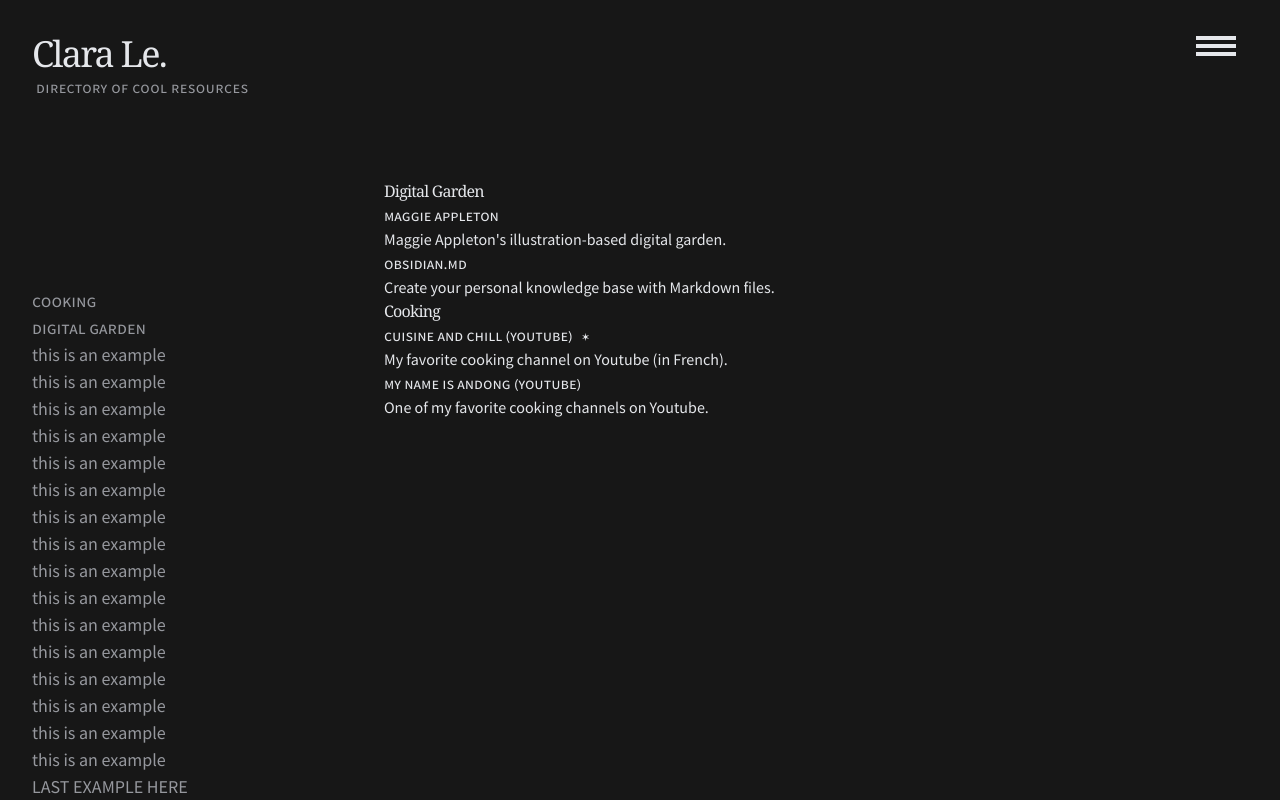
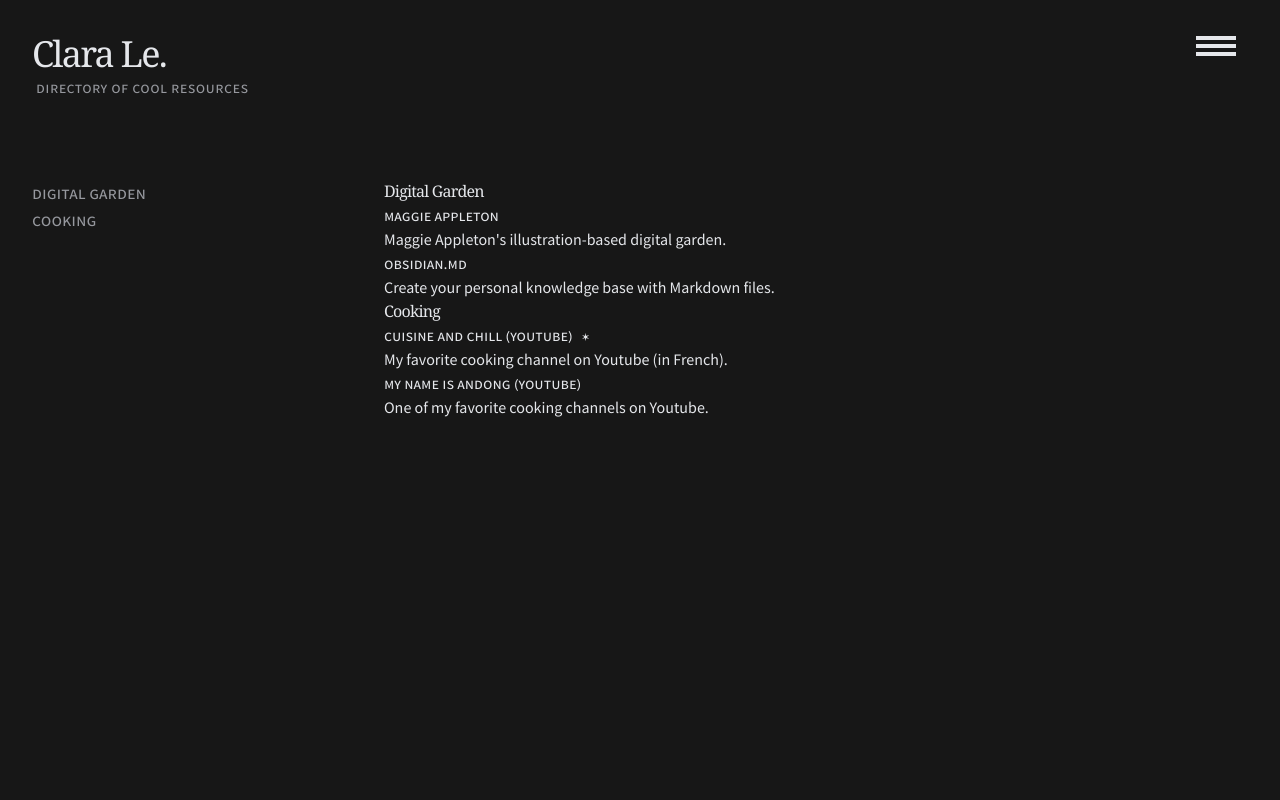
Before and after one commit to hgcl/clara-website, a Next.js app: page /favorites in a window 1280 px wide. Shown: the top 800 px of the page. Built offline with nearby package versions, Linux system fonts and the light colour scheme; a web font is replaced by a local one; what @tailwindcss/typography would draw is missing.

Commit message:
Add link to /favorites

```diff
--- a/components/footer.js
+++ b/components/footer.js
@@ -37,7 +37,8 @@ export default function Footer() {
         </div>
         <p className="text-center">
           Want to know{" "}
-          <Link href="/about-this-website">how this website is built</Link>?
+          <Link href="/about-this-website">how this website is built</Link>? —
+          Oh a&ensp;<Link href="/favorites">✶</Link>
         </p>
       </div>
     </footer>
--- a/pages/favorites.js
+++ b/pages/favorites.js
@@ -12,38 +12,14 @@ export default function Favorites() {
     <Layout title="Favorites">
       <Container>
         <Header pageDescription={"Directory of cool resources"} />
-        <div className="hidden lg:block">
-          <div className="fixed max-w-sm top-80 bottom-0 overflow-y-auto text-lg text-gray-regular">
-            <ul className="list-none">
-              <li>
-                <Link href={`#${categories.cooking.anchor}`}>
-                  {categories.cooking.title}
-                </Link>
+        <div className="relative lg:fixed max-w-sm top-80 overflow-y-auto text-lg text-gray-regular">
+          <ul className="list-none">
+            {Object.values(categories).map(({ title, anchor }) => (
+              <li key={title}>
+                <Link href={`#${anchor}`}>{title}</Link>
               </li>
-              <li>
-                <Link href={`#${categories.digitalGarden.anchor}`}>
-                  {categories.digitalGarden.title}
-                </Link>
-              </li>
-              <li>this is an example</li>
-              <li>this is an example</li>
-              <li>this is an example</li>
-              <li>this is an example</li>
-              <li>this is an example</li>
-              <li>this is an example</li>
-              <li>this is an example</li>
-              <li>this is an example</li>
-              <li>this is an example</li>
-              <li>this is an example</li>
-              <li>this is an example</li>
-              <li>this is an example</li>
-              <li>this is an example</li>
-              <li>this is an example</li>
-              <li>this is an example</li>
-              <li>this is an example</li>
-              <li>LAST EXAMPLE HERE</li>
-            </ul>
-          </div>
+            ))}
+          </ul>
         </div>
         <div
           className={`${markdownStyles["markdown"]} relative prose prose-lg lg:prose-xl lg:pl-32 mx-auto max-w-3xl`}
```
